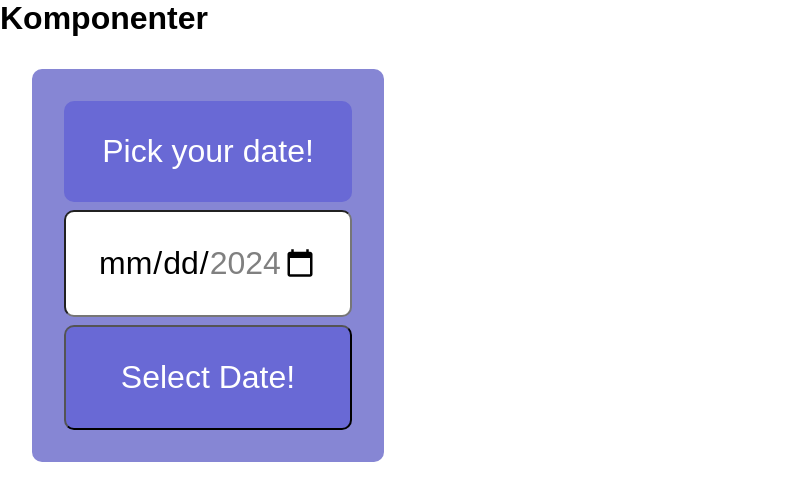
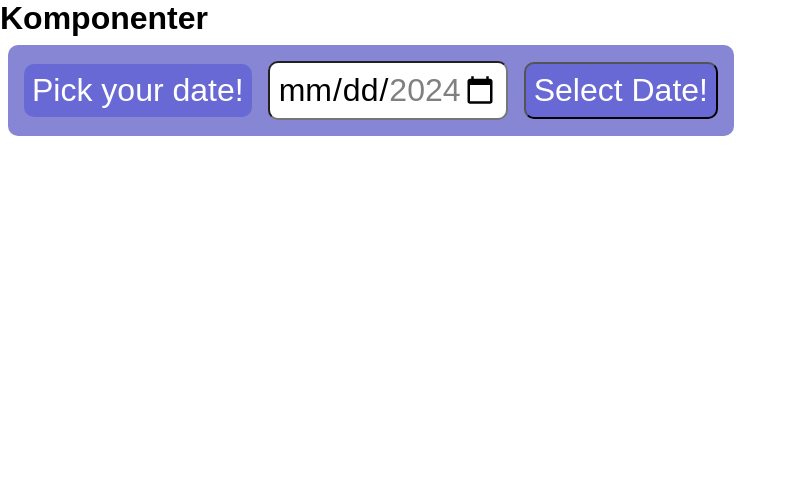
Before and after one commit to ZBajie/komponenter_Lars, a React (Vite) app: page / in a window 1280 px wide. Shown: the top 500 px of the page, without its empty margins (0-795 px from the left). Built offline with nearby package versions, Linux system fonts and the light colour scheme.

Commit message:
Readme update

```diff
--- a/src/App.tsx
+++ b/src/App.tsx
@@ -11,12 +11,12 @@ function App() {
     <>
       <h1>Komponenter</h1>
       <DatePicker
-        header={"Pick your date!"}
+        labelText={"Pick your date!"}
         buttonText="Select Date!"
         minDate="2024-04-10"
         maxDate="2024-05-14"
         setDateChosed={setDateChosed}
-        datePickerStyleRow={false}
+        datePickerStyleRow={true}
       />
       <p>{date}</p>
     </>
--- a/src/components/DatePicker/DatePicker.tsx
+++ b/src/components/DatePicker/DatePicker.tsx
@@ -1,7 +1,7 @@
 import { useState } from "react"
 
 export type DatePickerTypes = {
-  header: string
+  labelText: string
   buttonText: string
   minDate: string
   maxDate: string
@@ -10,7 +10,7 @@ export type DatePickerTypes = {
 }
 
 const DatePicker: React.FC<DatePickerTypes> = ({
-  header,
+  labelText,
   buttonText,
   minDate,
   maxDate,
@@ -26,7 +26,7 @@ const DatePicker: React.FC<DatePickerTypes> = ({
     <div
       className={`DatePicker ${datePickerStyleRow ? "datePickerStyleRow" : ""}`}
     >
-      <label htmlFor="DatePicker">{header}</label>
+      <label htmlFor="DatePicker">{labelText}</label>
       <input
         type="date"
         name="datePicker"
```
Also changed, not shown: 1 other file (tests, documents, lock files or other folders).
